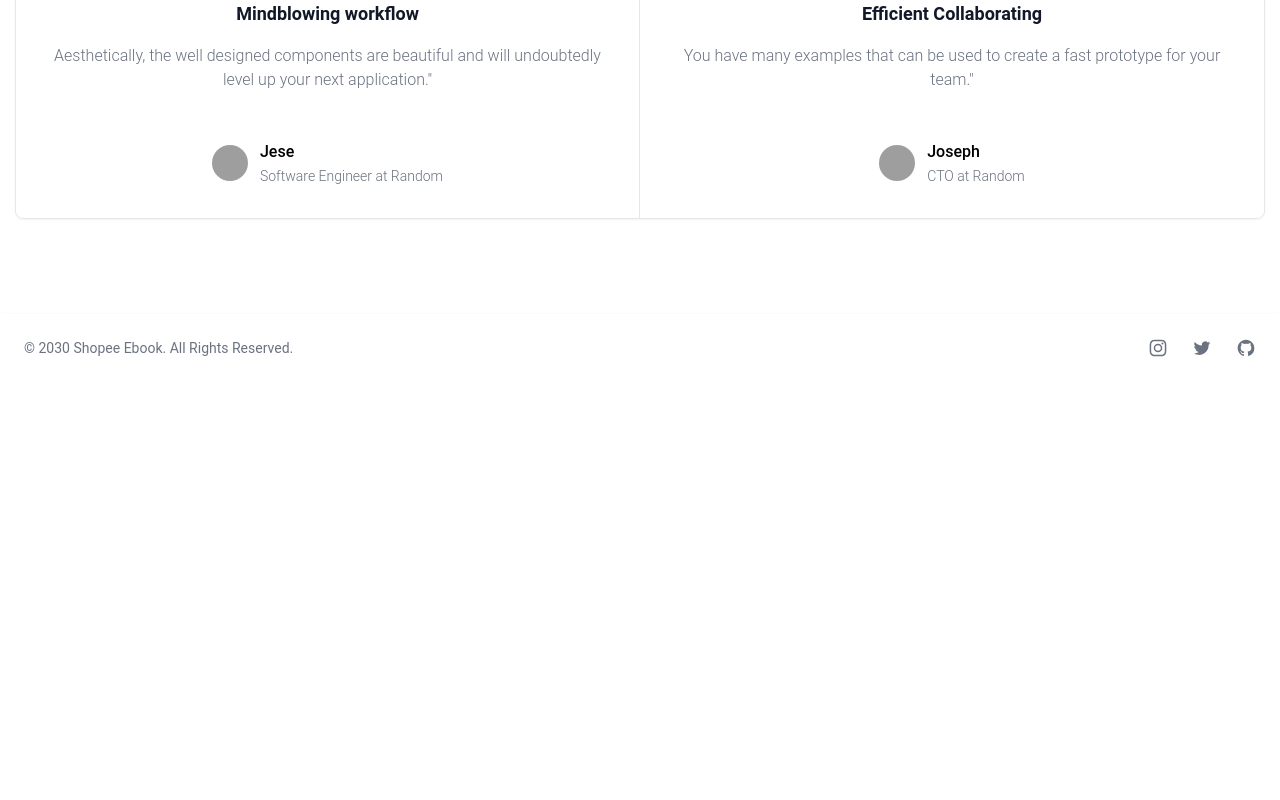
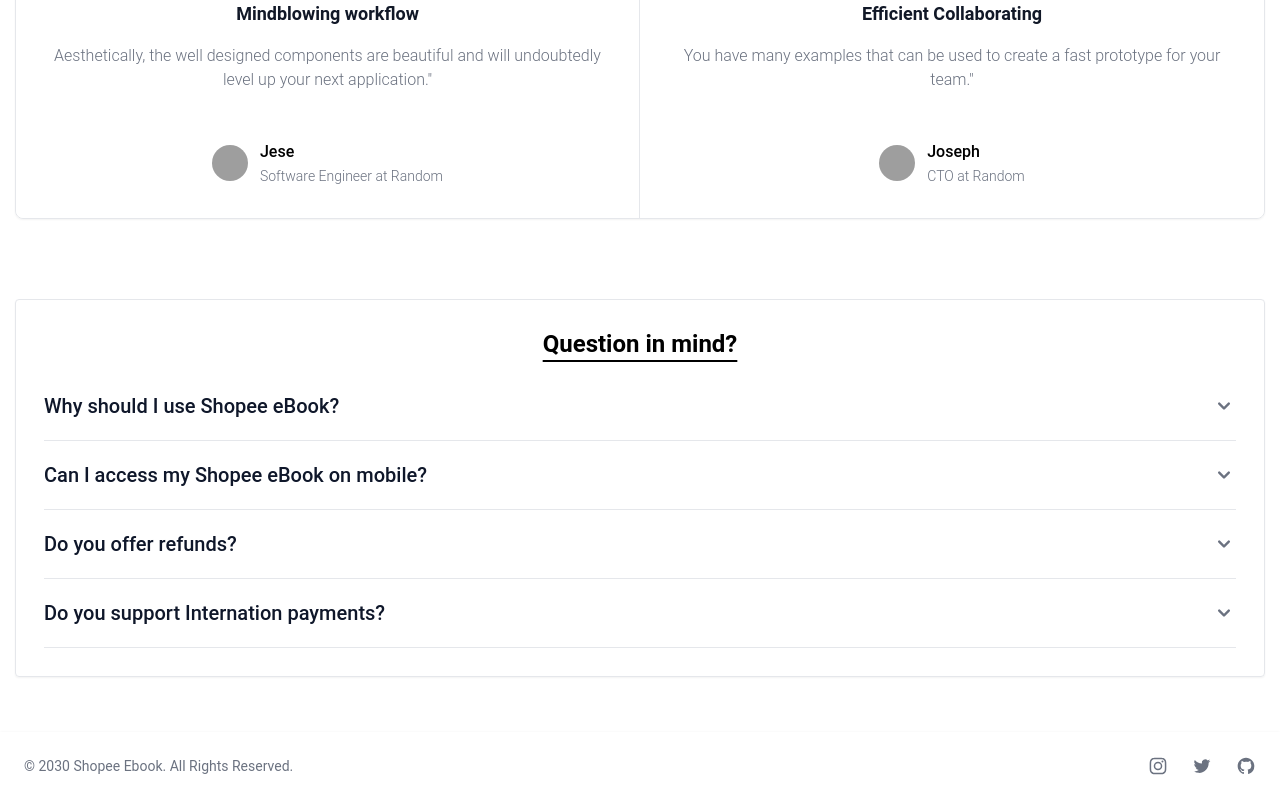
Before and after one commit to eicho/shopee-ebook, a React (Create React App) app: page / in a window 1280 px wide. Shown: the part 1383-2183 px from the top of the page. Before the commit the page ends 1765 px from the top, so only its background shows below. Built offline with nearby package versions, Linux system fonts and the light colour scheme; grey boxes are pictures that could not be loaded.

Commit message:
create accordion section

```diff
--- a/src/pages/Home/HomePage.js
+++ b/src/pages/Home/HomePage.js
@@ -1,6 +1,7 @@
 import { Hero } from "./components/Hero";
 import { FeaturedProducts } from "./components/FeaturedProducts";
 import { Testimonials } from "./components/Testimonials";
+import { Faq } from "./components/Faq";
 
 export const HomePage = () => {
   return (
@@ -8,6 +9,7 @@ export const HomePage = () => {
       <Hero />
       <FeaturedProducts />
       <Testimonials />
+      <Faq />
     </main>
   );
 };
--- /dev/null
+++ b/src/pages/Home/components/Accordion.js
@@ -0,0 +1,25 @@
+import { useState } from "react";
+
+export const Accordion = ({faq}) => {
+    const {question, answer} = faq;
+    const [show, setShow] = useState(false);
+
+    return (
+        <div>
+            <h2 id="accordion-flush-heading-1">
+                <button onClick={() => setShow(!show)} type="button" className="text-lg flex items-center justify-between w-full py-5 font-medium text-left text-gray-500 border-b border-gray-200 dark:border-gray-700 dark:text-gray-400" data-accordion-target="#accordion-flush-body-1" aria-expanded="true" aria-controls="accordion-flush-body-1">
+                    <span className="text-xl text-slate-900 dark:text-white">{question}</span>
+                    { !show && <svg data-accordion-icon className="w-6 h-6 shrink-0" fill="currentColor" viewBox="0 0 20 20" xmlns="http://www.w3.org/2000/svg"><path fillRule="evenodd" d="M5.293 7.293a1 1 0 011.414 0L10 10.586l3.293-3.293a1 1 0 111.414 1.414l-4 4a1 1 0 01-1.414 0l-4-4a1 1 0 010-1.414z" clipRule="evenodd"></path></svg> }
+                    { show && <svg data-accordion-icon className="rotate-180 w-6 h-6 shrink-0" fill="currentColor" viewBox="0 0 20 20" xmlns="http://www.w3.org/2000/svg"><path fillRule="evenodd" d="M5.293 7.293a1 1 0 011.414 0L10 10.586l3.293-3.293a1 1 0 111.414 1.414l-4 4a1 1 0 01-1.414 0l-4-4a1 1 0 010-1.414z" clipRule="evenodd"></path></svg> }
+                </button>
+            </h2>
+            { show && (
+                <div id="accordion-flush-body-1" className="" aria-labelledby="accordion-flush-heading-1">
+                    <div className="py-5 border-b border-gray-200 dark:border-gray-700">
+                        <p className="text-lg mb-2 text-gray-500 dark:text-gray-400">{answer}</p>
+                    </div>
+                </div>
+            ) }
+        </div>
+    )
+}
--- a/src/pages/Home/components/Faq.js
+++ b/src/pages/Home/components/Faq.js
@@ -0,0 +1,49 @@
+import { Accordion } from "./Accordion";
+
+export const Faq = () => {
+  const faqs = [
+    {
+      id: 1,
+      question: "Why should I use Shopee eBook?",
+      answer:
+        "Lorem ipsum, dolor sit amet consectetur adipisicing elit. Repellendus earum dicta nesciunt, nulla alias consequuntur cumque incidunt saepe mollitia esse! Magni praesentium delectus excepturi nostrum illo repellendus cum eius neque, aperiam dolores quaerat quis dolore magnam doloremque minus sint nemo qui necessitatibus at. Perspiciatis, corrupti cum labore quos odio porro!",
+    },
+    {
+      id: 2,
+      question: "Can I access my Shopee eBook on mobile?",
+      answer:
+        "Lorem ipsum dolor sit amet consectetur adipisicing elit. At accusamus nobis tempore perferendis qui, quam, atque reprehenderit vero quaerat, assumenda pariatur eveniet. Maxime eaque, neque corrupti ad minus repudiandae consectetur!",
+    },
+    {
+      id: 3,
+      question: "Do you offer refunds?",
+      answer:
+        "Lorem ipsum dolor sit amet, consectetur adipisicing elit. Esse iste dolor deserunt expedita quam fugit et inventore amet pariatur. Animi.",
+    },
+    {
+      id: 4,
+      question: "Do you support Internation payments?",
+      answer:
+        "Lorem ipsum dolor sit amet, consectetur adipisicing elit. Esse iste dolor deserunt expedita quam fugit et inventore amet pariatur. Animi.",
+    },
+  ];
+
+  return (
+    <section className="my-10 p-7 border rounded dark:border-slate-700 shadow-sm">
+      <h1 className="text-2xl text-center font-semibold dark:text-slate-100 mb-3 underline underline-offset-8">
+        Question in mind?
+      </h1>
+      <div
+        className=""
+        id="accordion-flush"
+        data-accordion="collapse"
+        data-active-classes="bg-white dark:bg-gray-900 text-gray-900 dark:text-white"
+        data-inactive-classes="text-gray-500 dark:text-gray-400"
+      >
+        {faqs.map((faq) => (
+          <Accordion key={faq.id} faq={faq} />
+        ))}
+      </div>
+    </section>
+  );
+};
```
